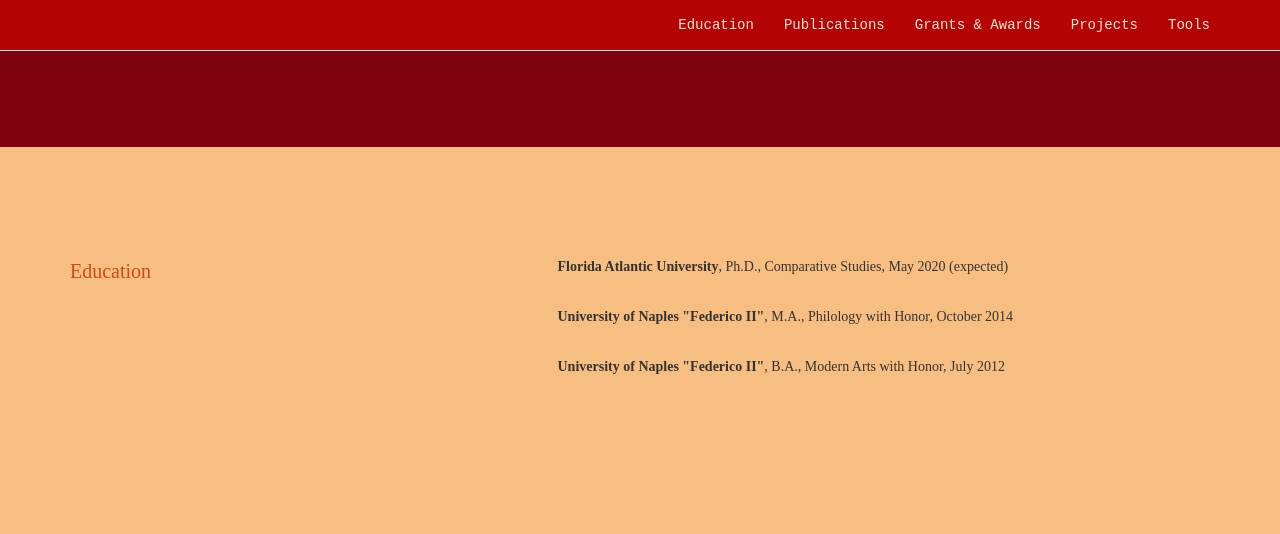
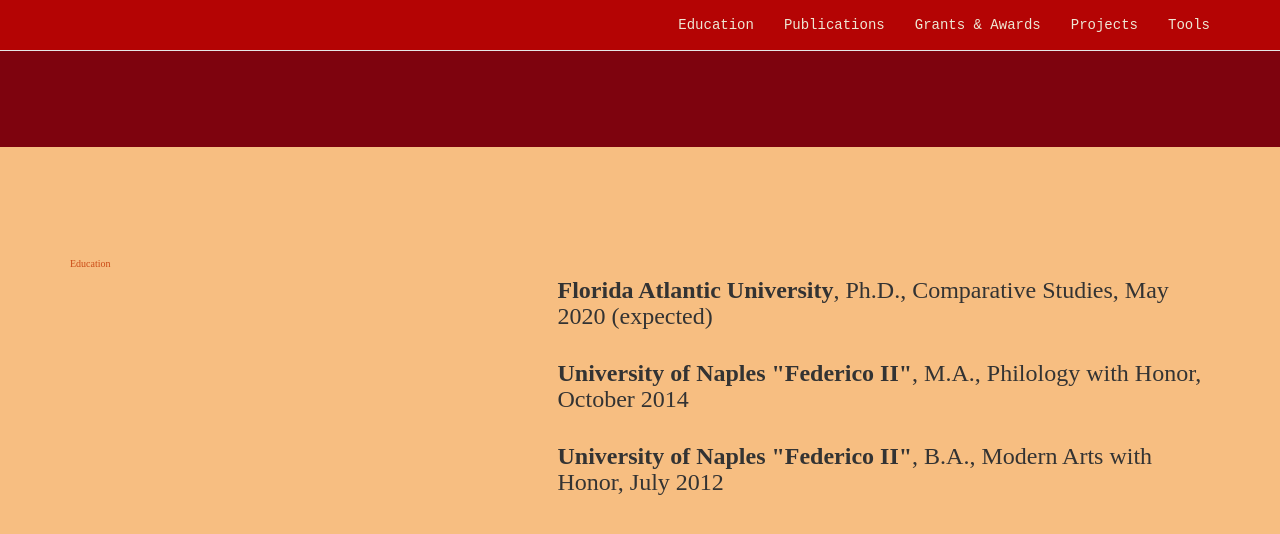
Before and after one commit to vivianapezzullo/nolauren.github.io, a Jekyll site: the page index.html, which Jekyll copies as it is, in a window 1280 px wide and 900 px high, scrolled down 753 px. Shown: the top 534 px of the window. Built offline with Jekyll 4.4.1, drawn with Linux system fonts in a browser that asks for light colours; nearby versions of some CDN libraries.

Commit message:
Update index.html

```diff
--- a/index.html
+++ b/index.html
@@ -119,14 +119,14 @@
         <div class="container">
             <div class="row" style="margin-top:10px;">
                 <div class="col-sm-4" style="margin-bottom:50px;">
-                     <font face="Times New Roman"><p class="text-left" style="color:#cb4b16; font-size:20px">Education</p>
+                     <font face="Times New Roman"><p class="text-left" style="color:#cb4b16; font-size:10px">Education</p>
                 </div>
                 <div class="col-sm-1"></div>
                 <div class="col-sm-7">
-                    <p class="text-left" style="margin-bottom:30px;"><b>Florida Atlantic University</b>, Ph.D., Comparative Studies, May 2020 (expected)</p>
+                    <h3><p class="text-left" style="margin-bottom:30px;"><b>Florida Atlantic University</b>, Ph.D., Comparative Studies, May 2020 (expected)</p>
                     <p class="text-left" style="margin-bottom:30px;"><b>University of Naples "Federico II"</b>, M.A.,  Philology with Honor, October 2014</p>
                     <p class="text-left" style="margin-bottom:30px;"><b>University of Naples "Federico II"</b>, B.A., Modern Arts with Honor, July 2012</p>
-
+                    </h3>
                 </div>
             </div>
         </div>
```
